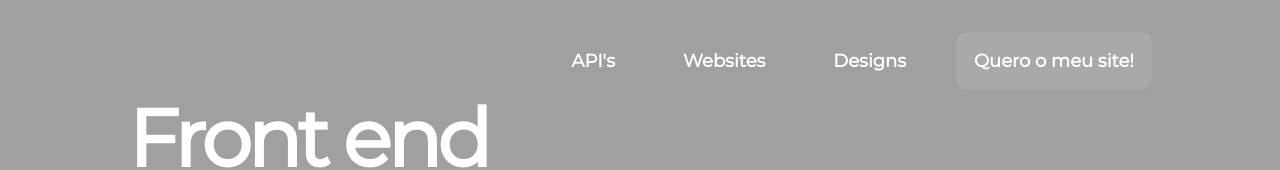
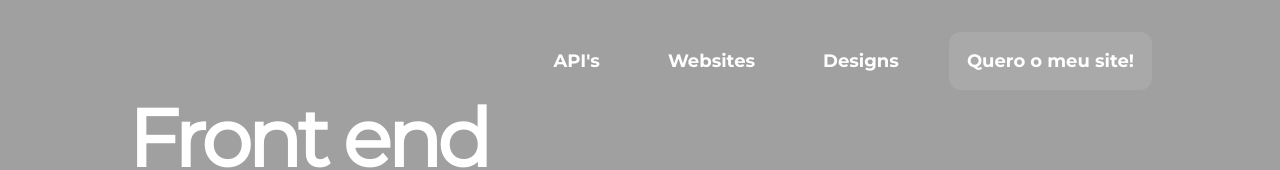
Before and after one commit to FelipeMartinsFrudeli/Portifolio, a plain HTML site: page index.html in a window 1280 px wide. Shown: the top 170 px of the page. Drawn offline with Linux system fonts and the light colour scheme.

Commit message:
First commit

```diff
--- a/css/index.css
+++ b/css/index.css
@@ -54,7 +54,7 @@ nav .cta-button {
 }
 
 .btn-font, li {
-	font-weight: bold;
+	font-family: 'montserrat-bold';
 	font-size: 18px;
 }
 
```
